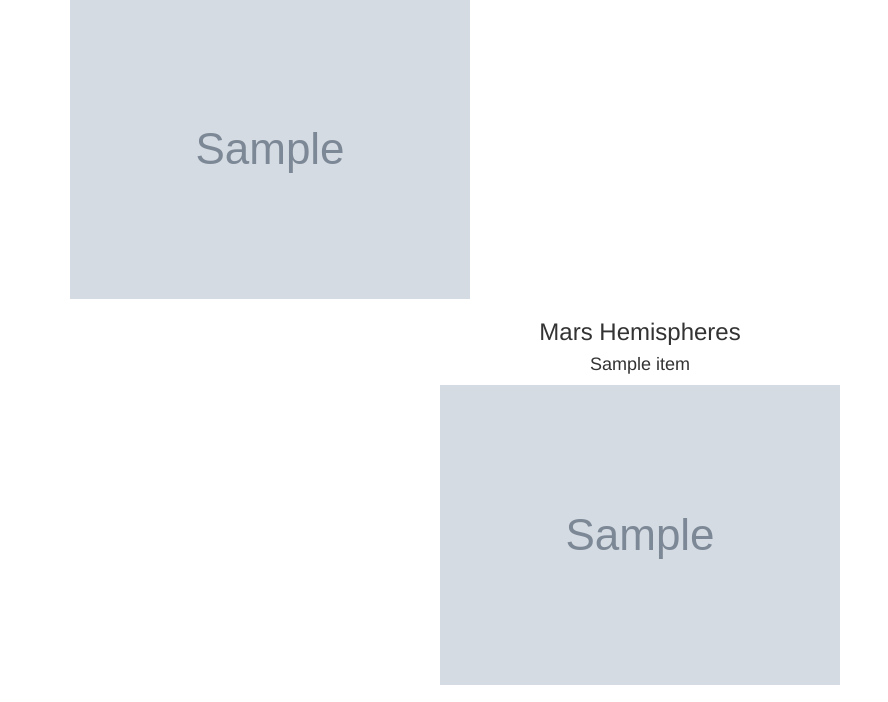
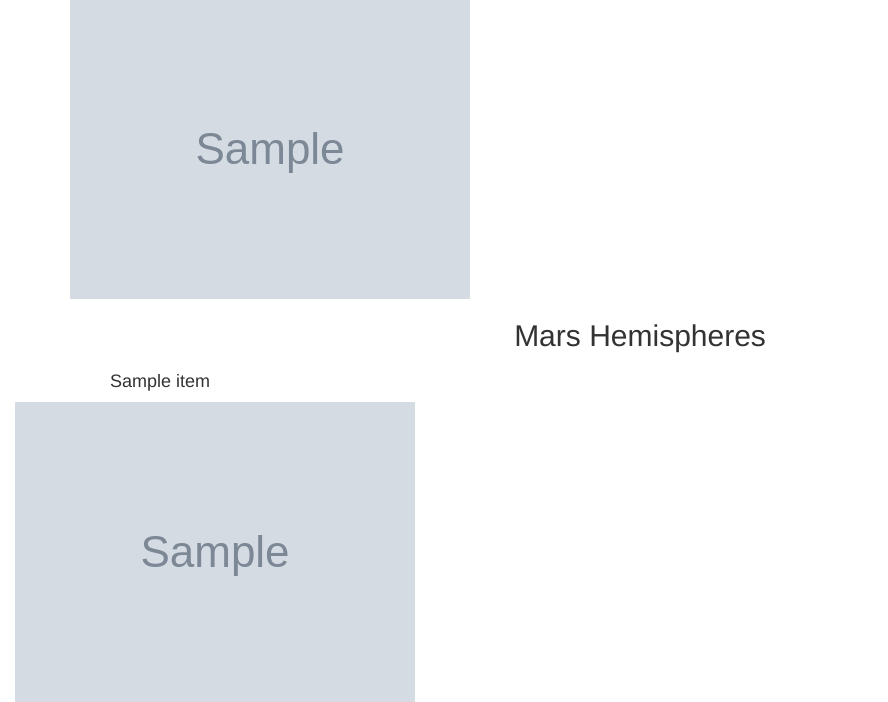
Before and after one commit to TrentBrunson/Mission-to-Mars, a Flask app: page / in a window 1280 px wide. Shown: the part 468-1170 px from the top of the page, without its empty margins (0-888 px from the left). Run offline with Flask 2, Linux system fonts and the light colour scheme; grey boxes marked "Sample" are stand-in pictures; a database or web service that is not in the repository returns one stand-in record (values such as "Sample title"); some libraries are stand-ins or nearby versions.

Commit message:
fixed variable error

```diff
--- a/app.py
+++ b/app.py
@@ -18,8 +18,8 @@ def scrape():
    mars = mongo.db.mars
    mars_data = scraping.scrape_all()
    mars.update({}, mars_data, upsert=True)
-   return render_template("index.html")
-   # return "Scraping Successful!"
+   # return render_template("index.html")
+   return "Scraping Successful!"
 
 if __name__ == "__main__":
    app.run()
--- a/scraping.py
+++ b/scraping.py
@@ -17,7 +17,7 @@ def scrape_all():
         "news_paragraph": news_paragraph,
         "featured_image": featured_image(browser),
         "facts": mars_facts(),
-        # "hemispheres": hemisphere(browser),
+        "hemispheres": mars_hemi(browser),
         "last_modified": dt.datetime.now()
 }
     # Stop webdriver and return data
--- a/templates/index.html
+++ b/templates/index.html
@@ -43,15 +43,15 @@
     <!-- Mars Hemispheres -->
     <div class="row" id="mars-hemis">
       <div class="col-md-12 text-center box body">
-        <h3>Mars Hemispheres</h3>
-        {%for item in mars.mars_hemi%}
-        <div class="cold-md-3 text-center">
+        <h2>Mars Hemispheres</h2>
+        {% for item in mars.hemispheres %}
+        <div class="col-md-3 text-center">
           <h4>{{item['title']}}</h4>
           <a href="{{item['img_url']}}">
             <img src="{{item['img_url']}}">
           </a>
         </div>
-        {%endfor%}
+        {% endfor %}
       </div>
     </div>
 </body>
```
